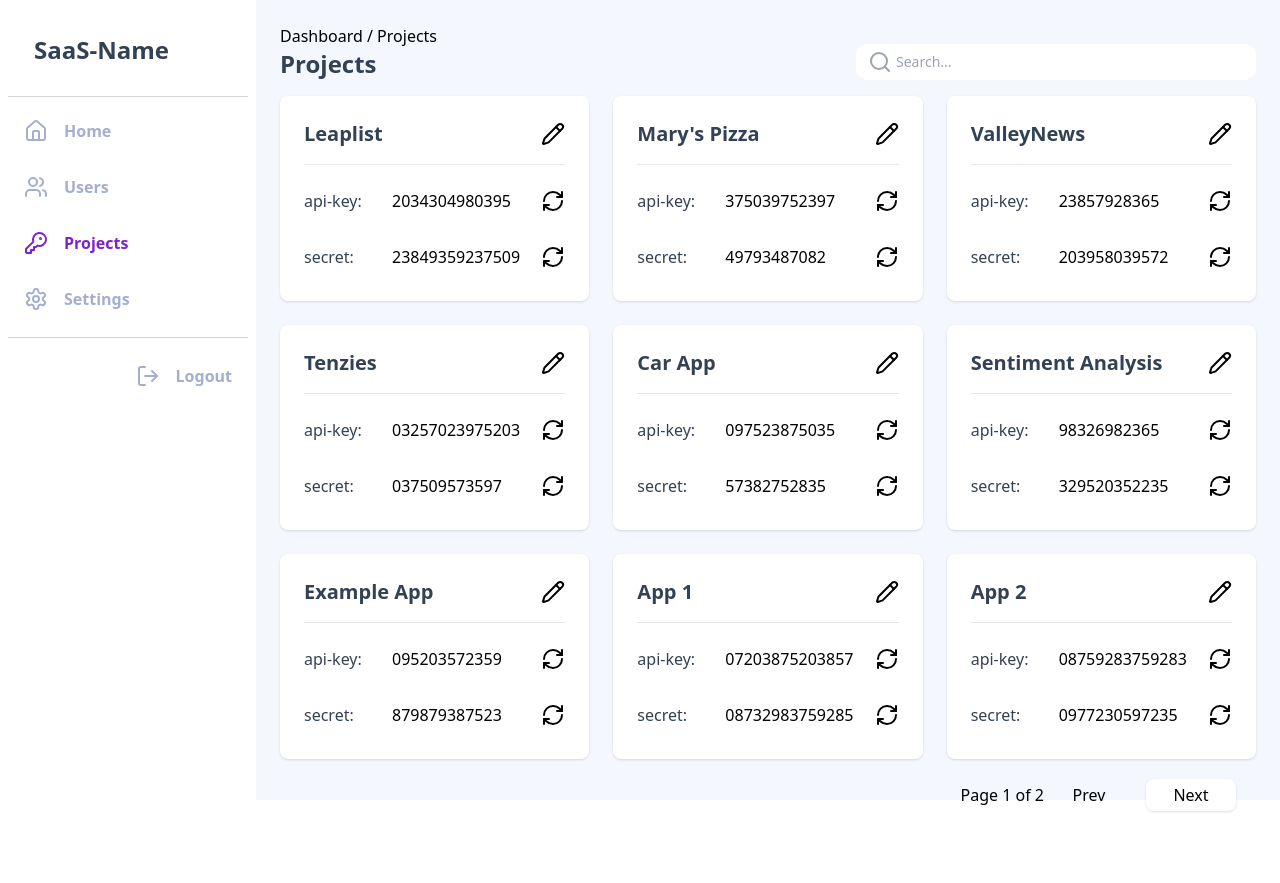
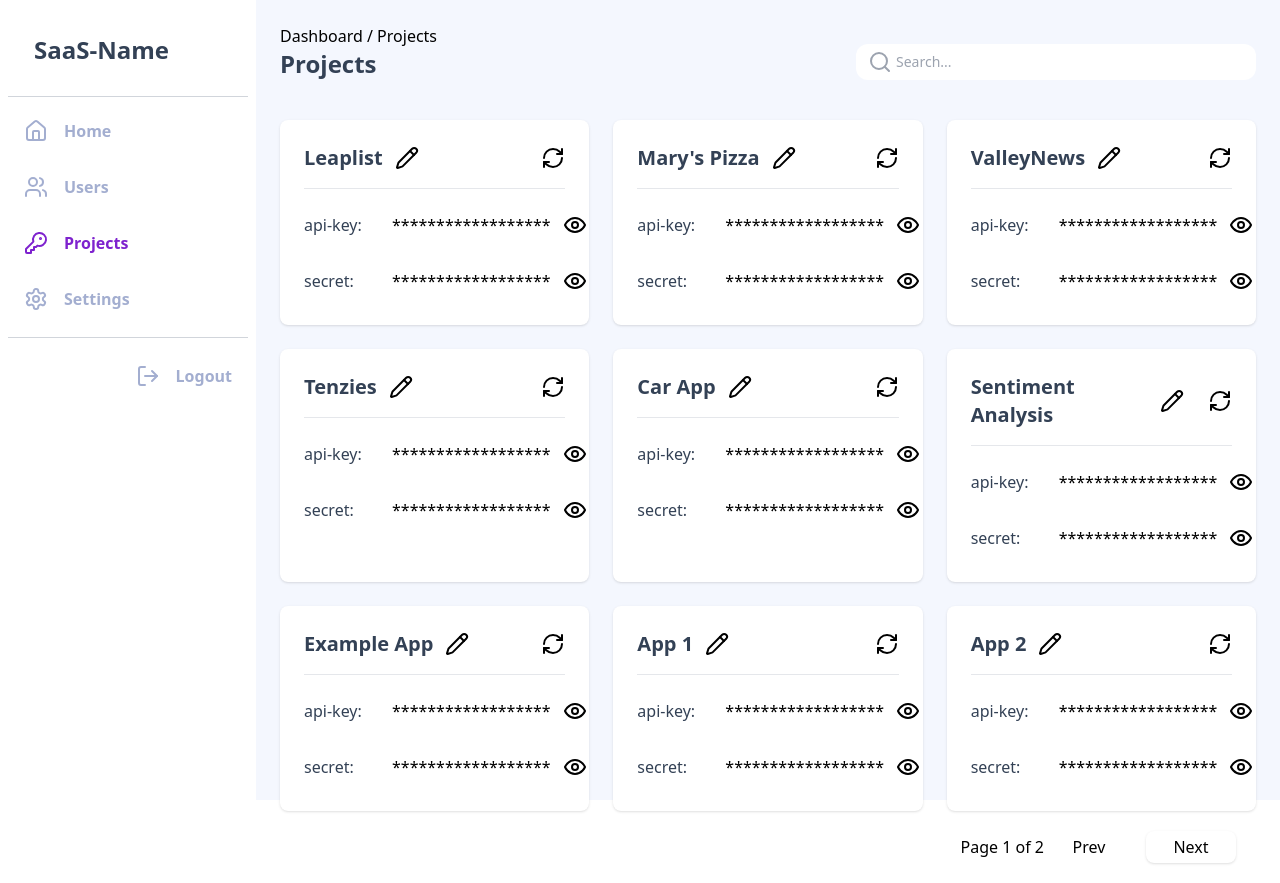
Before and after one commit to Bay-Valley-Tech-Code-Academy/BVT-BaaS-API, a React (Vite) app in the folder front-end/: page /dashboard/projects in a window 1280 px wide. Before the commit the page ends 831 px from the top, so only its background shows below. Built offline with nearby package versions, Linux system fonts and the light colour scheme.

Commit message:
Updated Project cards, added show/hide key functionality and reorginized icons

```diff
--- a/front-end/src/components/ProjectCard.jsx
+++ b/front-end/src/components/ProjectCard.jsx
@@ -1,13 +1,39 @@
-import { RefreshCw, Pencil } from "lucide-react";
+import { RefreshCw, Pencil, Eye, EyeOff } from "lucide-react";
+import { useState } from "react";
 
 export default function ProjectCard(props) {
+  const [showAPI, setShowAPI] = useState(false);
+  const [showSecret, setShowSecret] = useState(false);
+
+  function toggleShowAPI() {
+    setShowAPI(!showAPI);
+  }
+
+  function toggleShowSecret() {
+    setShowSecret(!showSecret);
+  }
+
+  function generateStars(string) {
+    string = toString(string);
+    let stars = "";
+    for (let i = 0; i < string.length; i++) {
+      stars = stars.concat("*");
+    }
+    return stars;
+  }
+
   return (
     <div className="min-w-[280px] flex-col rounded-lg bg-white p-6 shadow">
       <div className="mb-4 flex justify-between">
-        <h1 className="text-xl font-bold text-slate-700">{props.name}</h1>
-        <div className="flex items-center">
+        <div className="flex">
+          <h1 className="text-xl font-bold text-slate-700">{props.name}</h1>
           <button className="ml-3">
             <Pencil className="size-6 hover:text-purple-700" />
+          </button>
+        </div>
+        <div className="flex items-center">
+          <button className="ml-6">
+            <RefreshCw className="hover:text-red-600" />
           </button>
         </div>
       </div>
@@ -16,21 +42,37 @@ export default function ProjectCard(props) {
       <div className="mb-8 flex justify-between">
         <div className="flex">
           <h1 className="w-20 text-slate-700">api-key:</h1>
-          <p className="ml-2 font-light">{props.apiKey}</p>
+          <p className="ml-2 font-light">
+            {showAPI ? props.apiKey : generateStars(props.apiKey.length)}
+          </p>
         </div>
-        <button>
-          <RefreshCw className="hover:text-red-500" />
-        </button>
+        {showAPI ? (
+          <button className="ml-3" onClick={toggleShowAPI}>
+            <EyeOff className="size-6 hover:text-purple-700" />
+          </button>
+        ) : (
+          <button className="ml-3" onClick={toggleShowAPI}>
+            <Eye className="size-6 hover:text-purple-700" />
+          </button>
+        )}
       </div>
 
       <div className="mb-2 flex justify-between">
         <div className="flex">
           <h1 className="w-20 text-slate-700">secret:</h1>
-          <p className="ml-2 font-light">{props.secret}</p>
+          <p className="ml-2 font-light">
+            {showSecret ? props.secret : generateStars(props.secret.length)}
+          </p>
         </div>
-        <button>
-          <RefreshCw className="hover:text-red-500" />
-        </button>
+        {showSecret ? (
+          <button className="ml-3" onClick={toggleShowSecret}>
+            <EyeOff className="size-6 hover:text-purple-700" />
+          </button>
+        ) : (
+          <button className="ml-3" onClick={toggleShowSecret}>
+            <Eye className="size-6 hover:text-purple-700" />
+          </button>
+        )}
       </div>
     </div>
   );
--- a/front-end/src/pages/Projects.jsx
+++ b/front-end/src/pages/Projects.jsx
@@ -59,8 +59,7 @@ export default function Projects() {
         header="Projects"
         handleChange={handleChange}
       />
-
-      <div className="grid grid-cols-3 gap-6">
+      <div className="mt-10 grid grid-cols-3 gap-6">
         {currPageItems.map((project) => {
           return (
             <ProjectCard
--- a/front-end/src/pages/Users.jsx
+++ b/front-end/src/pages/Users.jsx
@@ -1,7 +1,7 @@
 import PageHeader from "../components/PageHeader";
 import Inactive from "../components/Inactive";
 import Active from "../components/Active";
-import { ArrowBigDownDash, Trash2 } from "lucide-react";
+import { Trash2 } from "lucide-react";
 import { useState } from "react";
 import { usePagination } from "../hooks/usePagination";
 import dummyData from "../assets/dummyData";
@@ -41,7 +41,7 @@ export default function Users() {
         handleChange={handleChange}
       />
 
-      <div className="w-full overflow-y-auto rounded-2xl border-[1px] bg-white">
+      <div className="mt-10 w-full overflow-y-auto rounded-2xl border-[1px] bg-white">
         <table className="h-4/5 w-full table-auto">
           <thead>
             <tr className="rounded-xl bg-gray-100 text-left">
```
